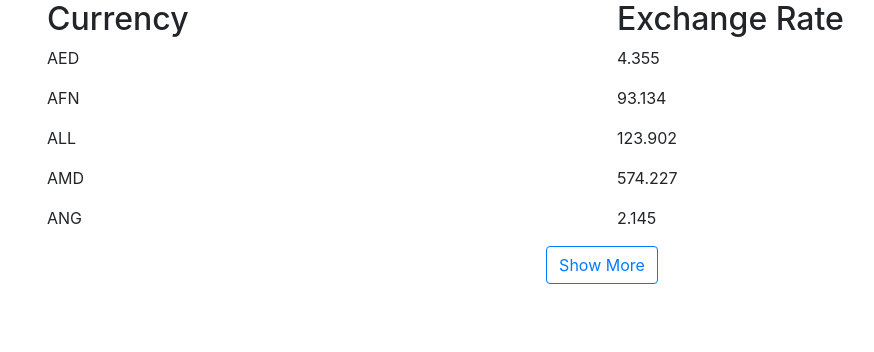
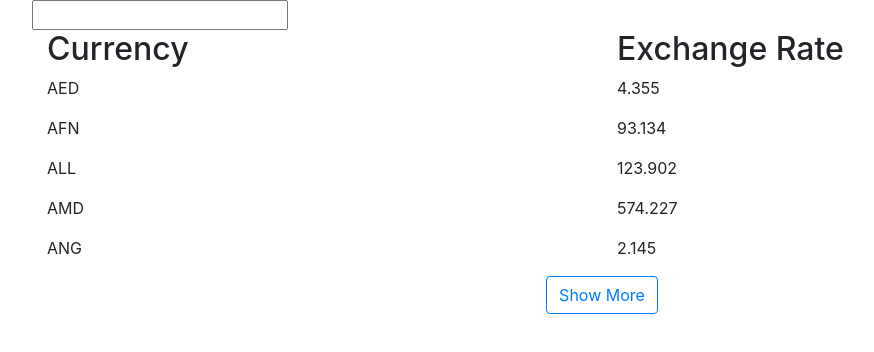
Before and after one commit to Regulae/react-exchange-application, a React (Create React App) app: page / in a window 1280 px wide. Shown: the top 352 px of the page, without its empty margins (38-912 px from the left). Built offline with nearby package versions, Linux system fonts and the light colour scheme.

Commit message:
search implemented

```diff
--- /dev/null
+++ b/src/features/exchangeRates/CurrencySearch.tsx
@@ -0,0 +1,22 @@
+import React, {useEffect, useState} from 'react';
+import {useDispatch} from 'react-redux';
+import {searchCurrency} from './exchangeRateSlice';
+
+export default function CurrencySearch() {
+    const [searchText, setSearchText] = useState('');
+    const dispatch = useDispatch();
+
+    const onSearchTextChanged = (e: { target: HTMLInputElement }) => {
+        setSearchText(e.target.value,);
+    };
+
+    useEffect(() => {
+        dispatch(searchCurrency(searchText));
+    });
+
+    return (
+        <div className={'row'}>
+            <input type={'text'} value={searchText} onChange={onSearchTextChanged}/>
+        </div>
+    );
+}
--- a/src/features/exchangeRates/ExchangeRatesTable.tsx
+++ b/src/features/exchangeRates/ExchangeRatesTable.tsx
@@ -1,12 +1,15 @@
-import React, {useState} from 'react';
+import React, {useEffect, useState} from 'react';
 import {useSelector} from 'react-redux';
 import {RootState} from '../../app/store';
 import ExchangeRatesTableRow from './ExchangeRatesTableRow';
 import {Button} from 'react-bootstrap';
+import CurrencySearch from './CurrencySearch';
+import {SliceState} from './exchangeRateSlice';
 
-const exampleState: RootState = {
+const exampleState: SliceState = {
+    'state': 'finished',
+    'searchText': '',
     exchangeRates: {
-        'state': 'finished',
         'success': true,
         'timestamp': 1597907346,
         'base': 'EUR',
@@ -188,24 +191,25 @@ export default function ExchangeRatesTable() {
     const exchangeRates = exampleState.exchangeRates.rates;
     const [numberOfRowsShown, setNumberOfRowsShown] = useState(5);
     const [showButton, setShowButton] = useState(true);
-    const tableRows = Object.keys(exchangeRates).slice(0, numberOfRowsShown).map(currency =>
-        <ExchangeRatesTableRow key={currency} currency={currency} rate={exchangeRates[currency]}/>
-    );
+    const searchText = useSelector((state: RootState) => state.exchangeRates.searchText);
+    let filteredCurrencies = Object.keys(exchangeRates);
+    if (searchText.length) {
+        filteredCurrencies = filteredCurrencies.filter(key => key.indexOf(searchText.toUpperCase()) > -1);
+    } else {
+        filteredCurrencies = filteredCurrencies.slice(0, numberOfRowsShown);
+    }
     const showMore = () => {
-        console.log('numberOfRowsShown: ' + numberOfRowsShown);
-        console.log('exchangeRates: ' + Object.keys(exchangeRates).length);
         if (numberOfRowsShown + 5 <= Object.keys(exchangeRates).length) {
             setNumberOfRowsShown(numberOfRowsShown + 5);
-            console.log('If: ' + numberOfRowsShown);
-
         } else {
             setNumberOfRowsShown(Object.keys(exchangeRates).length);
             setShowButton(false);
         }
     };
-
+    const tableRows = filteredCurrencies.map(currency =>
+        <ExchangeRatesTableRow key={currency} currency={currency} rate={exchangeRates[currency]}/>
+    );
     const buttonMore = showButton ? (
-
         <div className={'d-flex justify-content-center'}>
             <Button type={'button'} variant={'outline-primary'} onClick={showMore}>
                 Show More
@@ -215,6 +219,7 @@ export default function ExchangeRatesTable() {
 
     return (
         <div className={'container'}>
+            <CurrencySearch/>
             <div className={'row'}>
                 <div className={'tableHeader col-6'}>
                     <h2>Currency</h2>
--- a/src/features/exchangeRates/exchangeRateSlice.ts
+++ b/src/features/exchangeRates/exchangeRateSlice.ts
@@ -1,8 +1,16 @@
 import {createAsyncThunk, createSlice} from '@reduxjs/toolkit';
 import {ExchangeRates} from './types';
 
-const initialState : ExchangeRates = {
+export interface SliceState {
+    state: 'loading' | 'finished',
+    searchText: string,
+    exchangeRates: ExchangeRates
+}
+
+const initialState: SliceState = {
     state: 'loading',
+    searchText: '',
+    exchangeRates: {
         success: false,
         timestamp: 0,
         base: '',
@@ -177,6 +185,7 @@ const initialState : ExchangeRates = {
             ZMW: 0,
             ZWL: 0,
         }
+    }
 };
 
 // export const fetchExchangeRates = createAsyncThunk('exchangeRates/fetchExchangeRates', async () => {
@@ -187,12 +196,18 @@ const initialState : ExchangeRates = {
 const exchangeRateSlice = createSlice({
     name: 'exchangeRates',
     initialState,
-    reducers: {},
+    reducers: {
+        searchCurrency(state, action) {
+            state.searchText = action.payload;
+        }
+    },
     // extraReducers: builder => {
     //     builder.addCase(fetchExchangeRates.pending, (state, action) => {
     //
     //     })
     // }
-})
+});
+
+export const {searchCurrency} = exchangeRateSlice.actions;
 
 export default exchangeRateSlice.reducer;
--- a/src/features/exchangeRates/types.ts
+++ b/src/features/exchangeRates/types.ts
@@ -1,5 +1,4 @@
 export interface ExchangeRates {
-    state: 'loading'| 'finished',
     success: boolean,
     timestamp: number,
     base: string,
```
Lines whose indentation alone changed are shown as unchanged.
